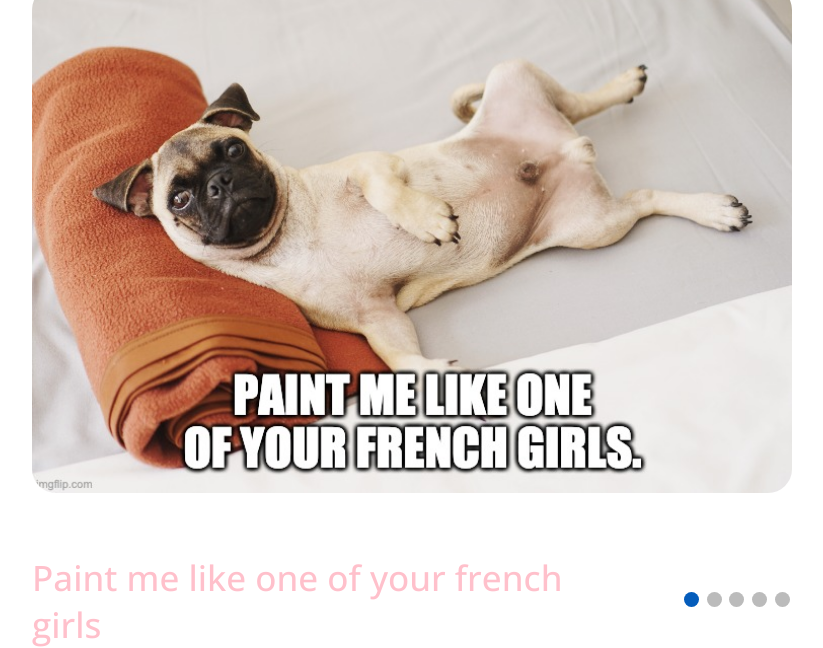
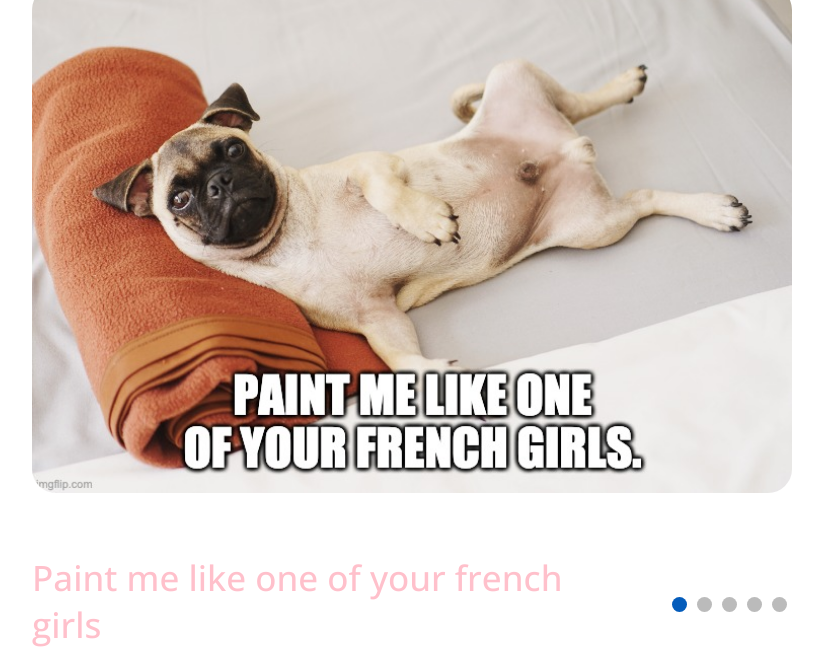
Before and after one commit to shmel-kai/cssMemSlider, a plain HTML site: page cssMemSlider/index.html in a window 1280 px wide. Shown: the part 190-838 px from the top of the page, without its empty margins (228-1051 px from the left). Drawn offline with nearby package versions, Linux system fonts and the light colour scheme.

Commit message:
feat: add extra space to controls (Tuesday, May 17, 2022 00:44:51)

```diff
--- a/cssMemSlider/index.html
+++ b/cssMemSlider/index.html
@@ -63,11 +63,21 @@
 						</div>
 					</div>
 					<div id="active">
-						<label for="switch1"></label>
-						<label for="switch2"></label>
-						<label for="switch3"></label>
-						<label for="switch4"></label>
-						<label for="switch5"></label>
+						<label for="switch1">
+							<div class="dot"></div>
+						</label>
+						<label for="switch2">
+							<div class="dot"></div>
+						</label>
+						<label for="switch3">
+							<div class="dot"></div>
+						</label>
+						<label for="switch4">
+							<div class="dot"></div>
+						</label>
+						<label for="switch5">
+							<div class="dot"></div>
+						</label>
 					</div>
 				</div>
 			</article>
--- a/cssMemSlider/styles.css
+++ b/cssMemSlider/styles.css
@@ -96,11 +96,13 @@ label, a {
 	margin-left: -400%;
 }
 
+#active label {
+	padding: 0.5rem;
+}
 
-#active label {
+#active label .dot {
 	border-radius: 1rem;
 	display: inline-block;
-	margin: 0 0.25rem;
 	width: 1.5rem;
 	height: 1.5rem;
 	background: #bbb;
@@ -110,18 +112,19 @@ label, a {
 	margin: 13% 0% 0;
 	text-align: center;
 	float: right;
+	display: flex;
 }
 
-#active label:hover {
+#active label .dot:hover {
 	background: #fec10f;
 	border-color: #777777;
 }
 
-#switch1:checked ~ .bottom-container #active label:nth-child(1),
-#switch2:checked ~ .bottom-container #active label:nth-child(2),
-#switch3:checked ~ .bottom-container #active label:nth-child(3),
-#switch4:checked ~ .bottom-container #active label:nth-child(4),
-#switch5:checked ~ .bottom-container #active label:nth-child(5) {
+#switch1:checked ~ .bottom-container #active label:nth-child(1) .dot,
+#switch2:checked ~ .bottom-container #active label:nth-child(2) .dot,
+#switch3:checked ~ .bottom-container #active label:nth-child(3) .dot,
+#switch4:checked ~ .bottom-container #active label:nth-child(4) .dot,
+#switch5:checked ~ .bottom-container #active label:nth-child(5) .dot {
 	background: #045cbb;
 	border-color: #045cbb;
 }
```
